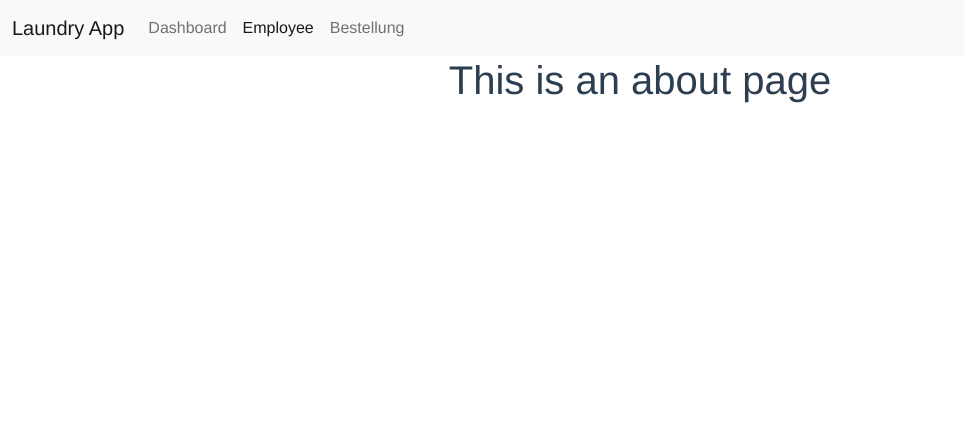
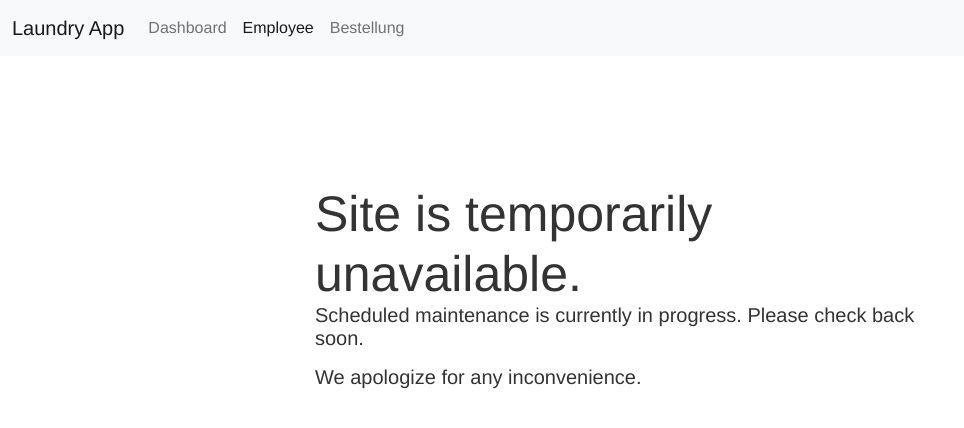
Before and after one commit to ferdyjonathan/WebTech-Frontend, a Vue app: page /employee in a window 1280 px wide. Shown: the top 428 px of the page, without its empty margins (0-964 px from the left). Built offline with nearby package versions, Linux system fonts and the light colour scheme.

Commit message:
Update Employee.vue

```diff
--- a/src/views/Employee.vue
+++ b/src/views/Employee.vue
@@ -1,8 +1,19 @@
 <template>
   <div class="about">
-    <h1>This is an about page</h1>
-    <h1></h1>
+    <head>
+      <title>Site is down for maintenance</title>
+      <meta http-equiv="Content-Type" content="text/html; charset=UTF-8">
+      <meta name="viewport" content="width=device-width, initial-scale=1" />
+    </head>
   </div>
+  <body>
+  <article>
+    <h1>Site is temporarily unavailable.</h1>
+    <p>Scheduled maintenance is currently in progress. Please check back soon.</p>
+    <p>We apologize for any inconvenience.</p>
+  </article>
+  </body>
+
 </template>
 
 <script>
@@ -14,5 +25,12 @@ export default {
 </script>
 
 <style scoped>
-
+body { text-align: center; padding: 10%; font: 20px Helvetica, sans-serif; color: #333; }
+h1 { font-size: 50px; margin: 0; }
+article { display: block; text-align: left; max-width: 650px; margin: 0 auto; }
+a { color: #dc8100; text-decoration: none; }
+a:hover { color: #333; text-decoration: none; }
+@media only screen and (max-width : 480px) {
+  h1 { font-size: 40px; }
+}
 </style>
```
